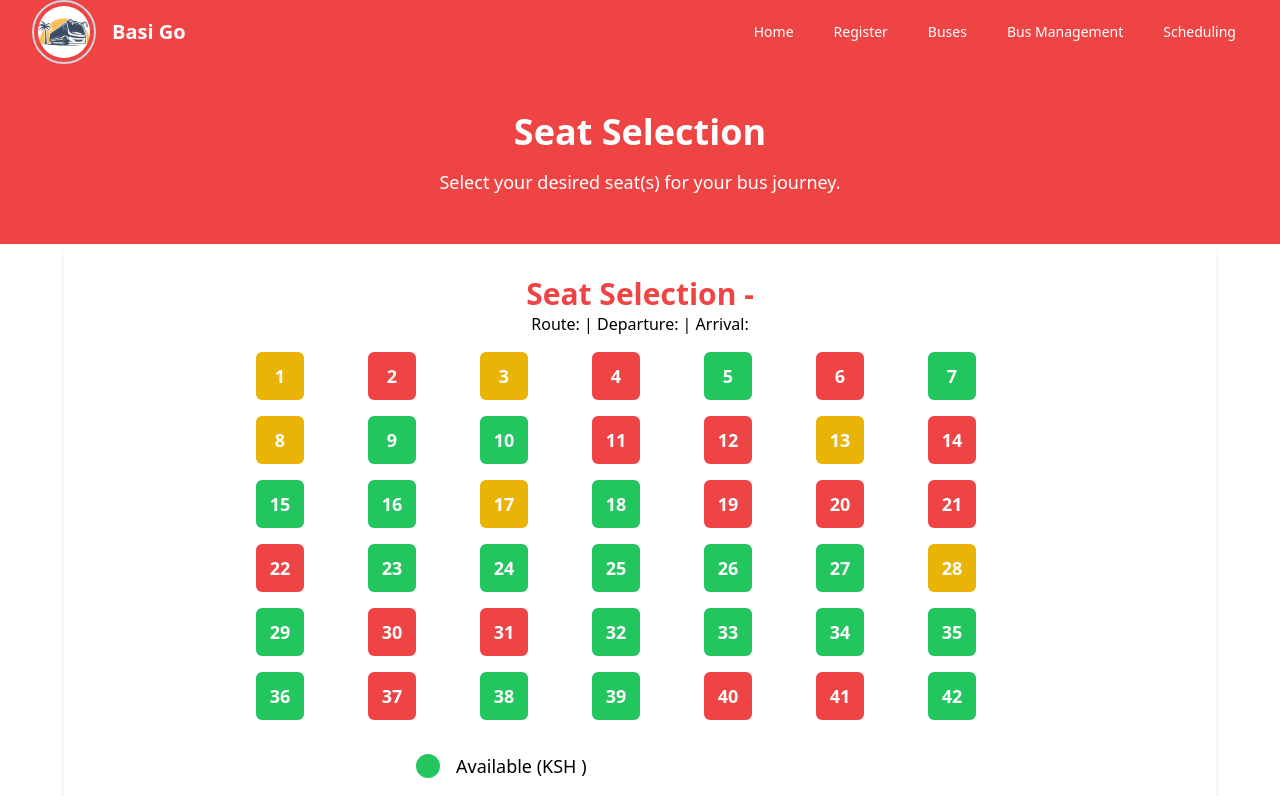
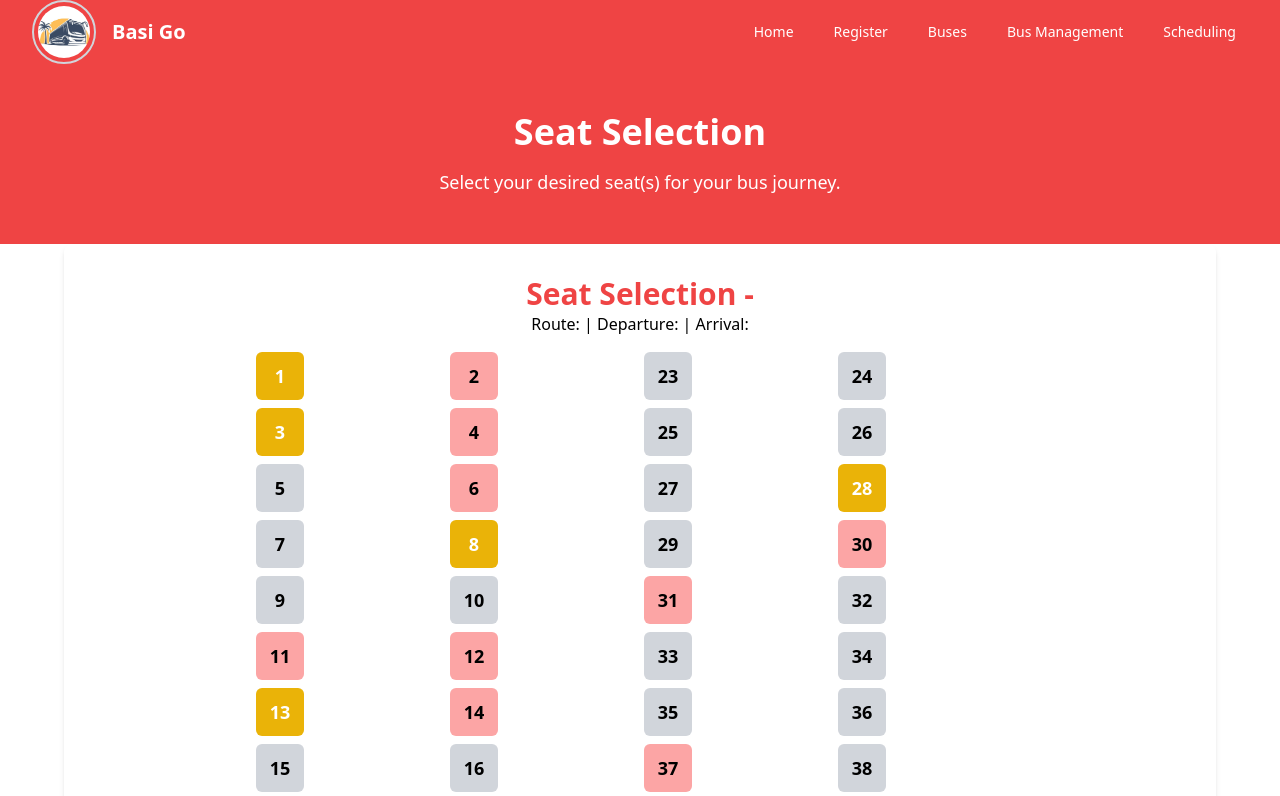
Before and after one commit to Mohaedbashir45/Bus-booking-system-, a React (Create React App) app in the folder frontend/: page /seats in a window 1280 px wide. Shown: the top 796 px of the page. Built offline with nearby package versions, Linux system fonts and the light colour scheme.

Commit message:
Modified the seat selection to make it user friendly

```diff
--- a/frontend/src/components/SeatSelection.js
+++ b/frontend/src/components/SeatSelection.js
@@ -3,7 +3,7 @@ import { useLocation, useNavigate } from 'react-router-dom';
 import Navbar from './Navbar'; // Import the Navbar component
 
 // Array of 42 seats
-const seats = Array.from({ length: 42 }, (_, i) => {
+const seats = Array.from({ length: 44 }, (_, i) => {
   const number = i + 1;
   const available = Math.random() < 0.7; // 70% chance of being available
   const type = available ? (Math.random() < 0.2 ? 'vip' : 'available') : 'occupied';
@@ -62,16 +62,17 @@ const SeatSelection = () => {
             Route: {route} | Departure: {departureTime} | Arrival: {arrivalTime}
           </p>
         </div>
-      <div className="grid grid-cols-7 gap-4 mx-auto max-w-3xl">
-        {seats.map((seat) => (
+        <div className="grid grid-cols-4 gap-2 mx-auto max-w-3xl">
+          <div className="col-span-2 grid grid-cols-2 gap-2">
+            {seats.slice(0, 22).map((seat, index) => (
               <div
                 key={seat.number}
                 className={`w-12 h-12 rounded-md cursor-pointer transition-colors duration-300 flex items-center justify-center text-lg font-bold ${
                   seat.available
                     ? seat.type === 'available'
-                  ? 'bg-green-500 hover:bg-green-600 text-white'
+                      ? 'bg-gray-300 hover:bg-gray-400'
                       : 'bg-yellow-500 hover:bg-yellow-600 text-white'
-                : 'bg-red-500 hover:bg-red-600 text-white'
+                    : 'bg-red-300 hover:bg-red-400'
                 } ${selectedSeats.some((selectedSeat) => selectedSeat.number === seat.number) ? 'border-4 border-blue-500' : ''}`}
                 onClick={() => handleSeatClick(seat)}
               >
@@ -79,13 +80,31 @@ const SeatSelection = () => {
               </div>
             ))}
           </div>
+          <div className="col-span-2 grid grid-cols-2 gap-2">
+            {seats.slice(22).map((seat, index) => (
+              <div
+                key={seat.number}
+                className={`w-12 h-12 rounded-md cursor-pointer transition-colors duration-300 flex items-center justify-center text-lg font-bold ${
+                  seat.available
+                    ? seat.type === 'available'
+                      ? 'bg-gray-300 hover:bg-gray-400'
+                      : 'bg-yellow-500 hover:bg-yellow-600 text-white'
+                    : 'bg-red-300 hover:bg-red-400'
+                } ${selectedSeats.some((selectedSeat) => selectedSeat.number === seat.number) ? 'border-4 border-blue-500' : ''}`}
+                onClick={() => handleSeatClick(seat)}
+              >
+                {seat.number}
+              </div>
+            ))}
+          </div>
+        </div>
         <div className="mt-8 max-w-md mx-auto">
           <div className="flex items-center mb-4">
-          <div className="w-6 h-6 rounded-full bg-green-500 mr-4"></div>
+            <div className="w-6 h-6 rounded-full bg-gray-300 mr-4"></div>
             <span className="text-lg">Available (KSH {normalPrice})</span>
           </div>
           <div className="flex items-center mb-4">
-          <div className="w-6 h-6 rounded-full bg-red-500 mr-4"></div>
+            <div className="w-6 h-6 rounded-full bg-red-300 mr-4"></div>
             <span className="text-lg">Occupied</span>
           </div>
           <div className="flex items-center mb-4">
@@ -127,7 +146,7 @@ const SeatSelection = () => {
             onClick={handlePayment}
             className="mt-4 py-2 px-4 bg-red-500 text-white font-semibold rounded-md hover:bg-red-600 transition-colors duration-300"
           >
-            Payment
+            Proceed to Payment
           </button>
         </div>
       </div>
```
Lines whose indentation alone changed are shown as unchanged.
